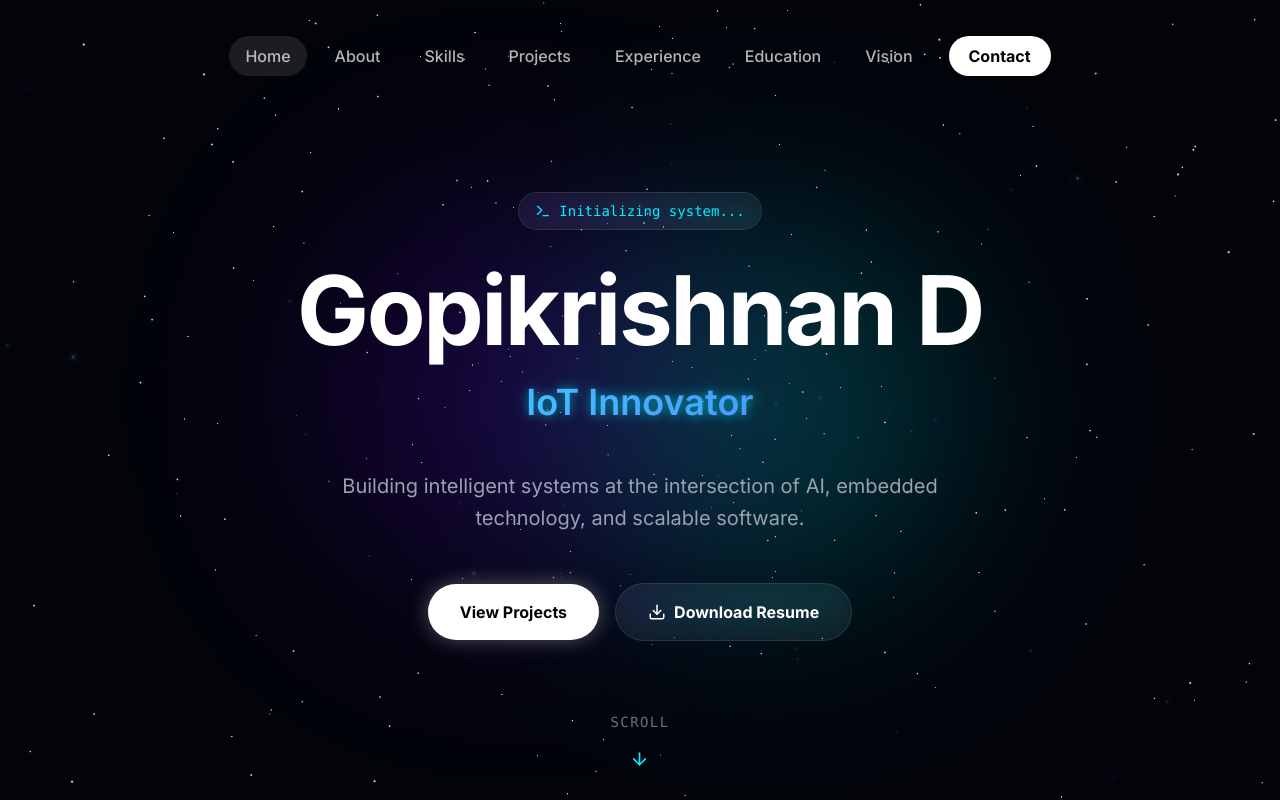
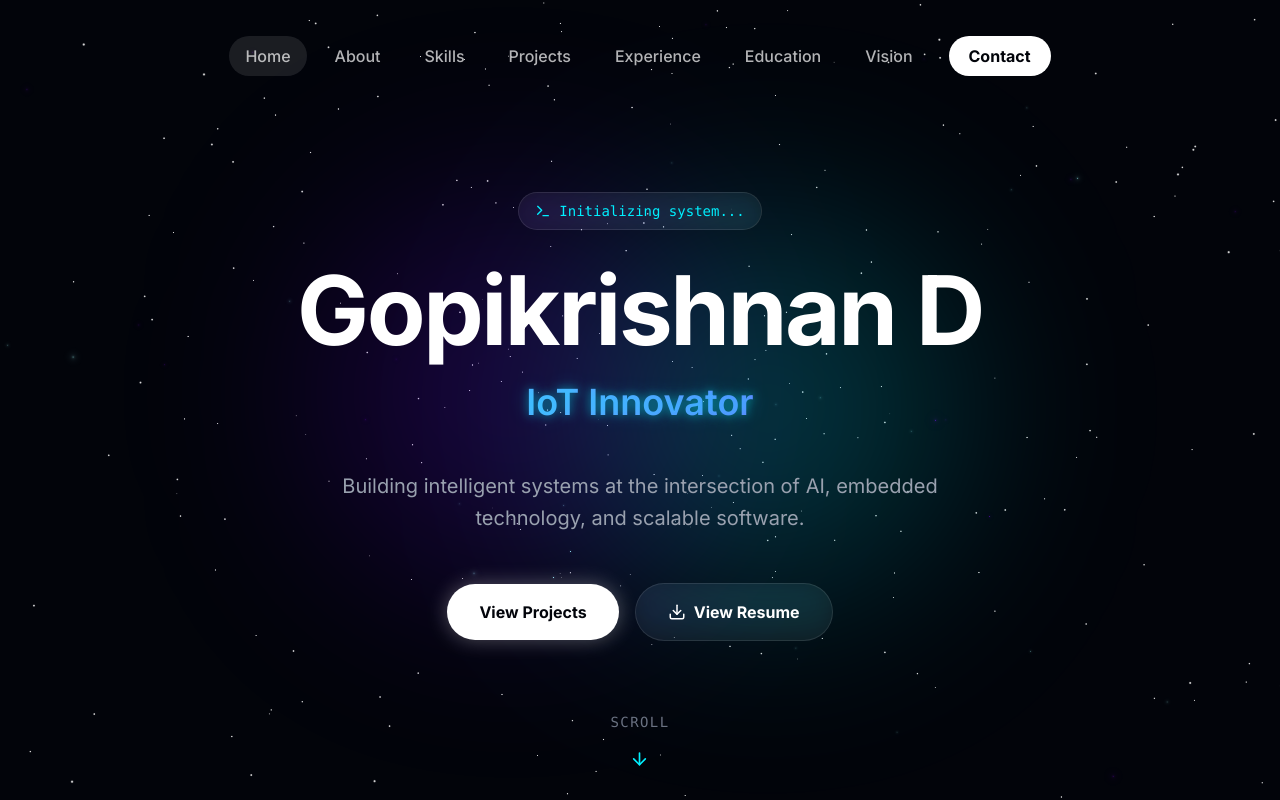
Before and after one commit to gop-i-krishnan/gopikrishnan-personal-portfolio, a Next.js app: page / in a window 1280 px wide. Shown: the top 800 px of the page. Built offline with nearby package versions, Linux system fonts and the light colour scheme.

Commit message:
Use Google Drive resume link

```diff
--- a/src/components/sections/Hero.tsx
+++ b/src/components/sections/Hero.tsx
@@ -94,13 +94,14 @@
               </span>
             </a>
             <a
-              href="/Gopikrishnan_Resume_7_5_2026_.pdf"
-              download="Gopikrishnan-D-Resume.pdf"
+              href="https://drive.google.com/file/d/1s7S-PKfsHCRlOVmYyJJrtpgxk8U5wnGE/view?usp=drive_link"
+              target="_blank"
+              rel="noopener noreferrer"
               className="group relative w-full overflow-hidden rounded-full border-white/20 px-7 py-4 text-center font-bold text-white glass transition-all hover:bg-white/10 sm:w-auto sm:px-8"
             >
               <span className="relative z-10 flex items-center justify-center gap-2">
                 <Download size={18} className="group-hover:-translate-y-1 transition-transform" />
-                Download Resume
+                View Resume
               </span>
             </a>
           </motion.div>
```
Also changed, not shown: public/README.md (deleted), 1 other file (tests, documents, lock files or other folders).
